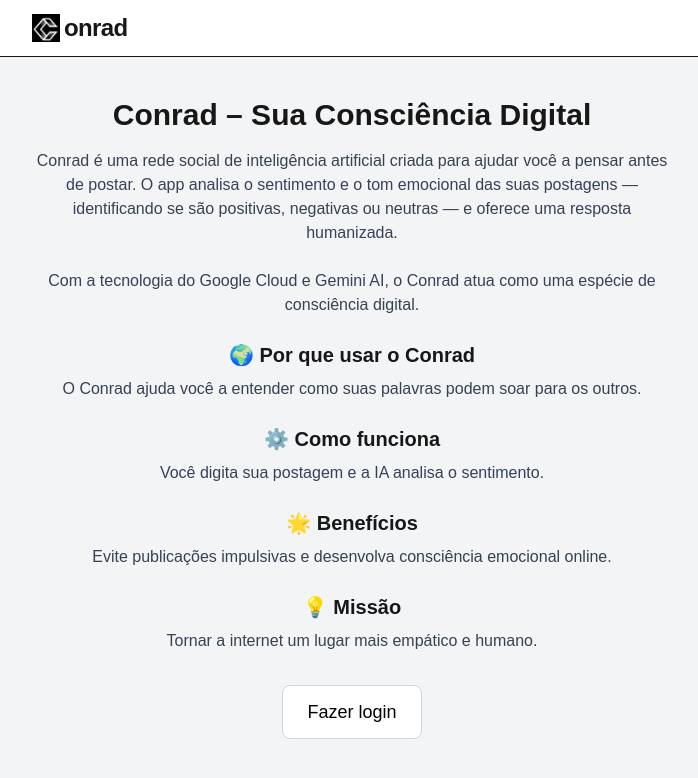
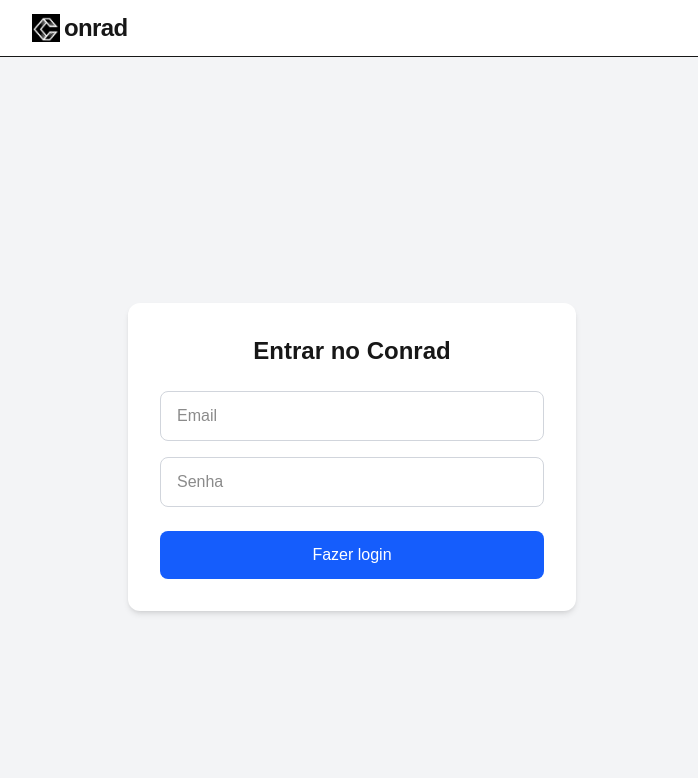
Before and after one commit to claitonwr17-sys/minha-rede-social, a Next.js app: page / in a window 1280 px wide. Shown: the top 778 px of the page, without its empty margins (288-986 px from the left). Built offline with nearby package versions, Linux system fonts and the light colour scheme.

Commit message:
Corrigindo layout login

```diff
--- a/app/page.tsx
+++ b/app/page.tsx
@@ -1,7 +1,27 @@
+"use client";
+
 import Image from "next/image";
-import Link from "next/link";
+import { useRouter } from "next/navigation";
+import { useState } from "react";
 
 export default function Home() {
+
+  const router = useRouter();
+
+  const [email, setEmail] = useState("");
+  const [senha, setSenha] = useState("");
+
+  function fazerLogin() {
+
+    if (!email || !senha) {
+      alert("Digite email e senha");
+      return;
+    }
+
+    // futuramente aqui vamos conectar com Xano
+    router.push("/pag2");
+  }
+
   return (
     <>
       {/* HEADER */}
@@ -22,65 +42,42 @@
       </header>
 
       {/* CONTEÚDO */}
-      <main className="min-h-screen bg-gray-100">
-        <div className="max-w-2xl mx-auto px-4 py-10 text-center">
+      <main className="min-h-screen bg-gray-100 flex items-center justify-center">
 
-          <h1 className="text-3xl font-bold mb-4">
-            Conrad – Sua Consciência Digital
+        <div className="bg-white p-8 rounded-xl shadow-md w-full max-w-md">
+
+          <h1 className="text-2xl font-bold mb-6 text-center">
+            Entrar no Conrad
           </h1>
 
-          <p className="text-gray-700 mb-6">
-            Conrad é uma rede social de inteligência artificial criada para ajudar
-            você a pensar antes de postar. O app analisa o sentimento e o tom
-            emocional das suas postagens — identificando se são positivas,
-            negativas ou neutras — e oferece uma resposta humanizada.
-          </p>
+          {/* EMAIL */}
+          <input
+            type="email"
+            placeholder="Email"
+            className="w-full border border-gray-300 rounded-lg px-4 py-3 mb-4"
+            value={email}
+            onChange={(e) => setEmail(e.target.value)}
+          />
 
-          <p className="text-gray-700 mb-6">
-            Com a tecnologia do Google Cloud e Gemini AI, o Conrad atua como uma
-            espécie de consciência digital.
-          </p>
+          {/* SENHA */}
+          <input
+            type="password"
+            placeholder="Senha"
+            className="w-full border border-gray-300 rounded-lg px-4 py-3 mb-6"
+            value={senha}
+            onChange={(e) => setSenha(e.target.value)}
+          />
 
-          <h2 className="text-xl font-semibold mb-2">
-            🌍 Por que usar o Conrad
-          </h2>
-
-          <p className="text-gray-700 mb-6">
-            O Conrad ajuda você a entender como suas palavras podem soar para os outros.
-          </p>
-
-          <h2 className="text-xl font-semibold mb-2">
-            ⚙️ Como funciona
-          </h2>
-
-          <p className="text-gray-700 mb-6">
-            Você digita sua postagem e a IA analisa o sentimento.
-          </p>
-
-          <h2 className="text-xl font-semibold mb-2">
-            🌟 Benefícios
-          </h2>
-
-          <p className="text-gray-700 mb-6">
-            Evite publicações impulsivas e desenvolva consciência emocional online.
-          </p>
-
-          <h2 className="text-xl font-semibold mb-2">
-            💡 Missão
-          </h2>
-
-          <p className="text-gray-700 mb-8">
-            Tornar a internet um lugar mais empático e humano.
-          </p>
-
-          {/* BOTÃO LOGIN */}
-          <Link href="/pag2">
-            <button className="bg-white text-black px-6 py-3 rounded-lg border border-gray-300 text-lg font-medium hover:bg-gray-50 transition">
-              Fazer login
-            </button>
-          </Link>
+          {/* BOTÃO */}
+          <button
+            onClick={fazerLogin}
+            className="w-full bg-blue-600 text-white py-3 rounded-lg font-medium hover:bg-blue-700 transition"
+          >
+            Fazer login
+          </button>
 
         </div>
+
       </main>
     </>
   );
```
